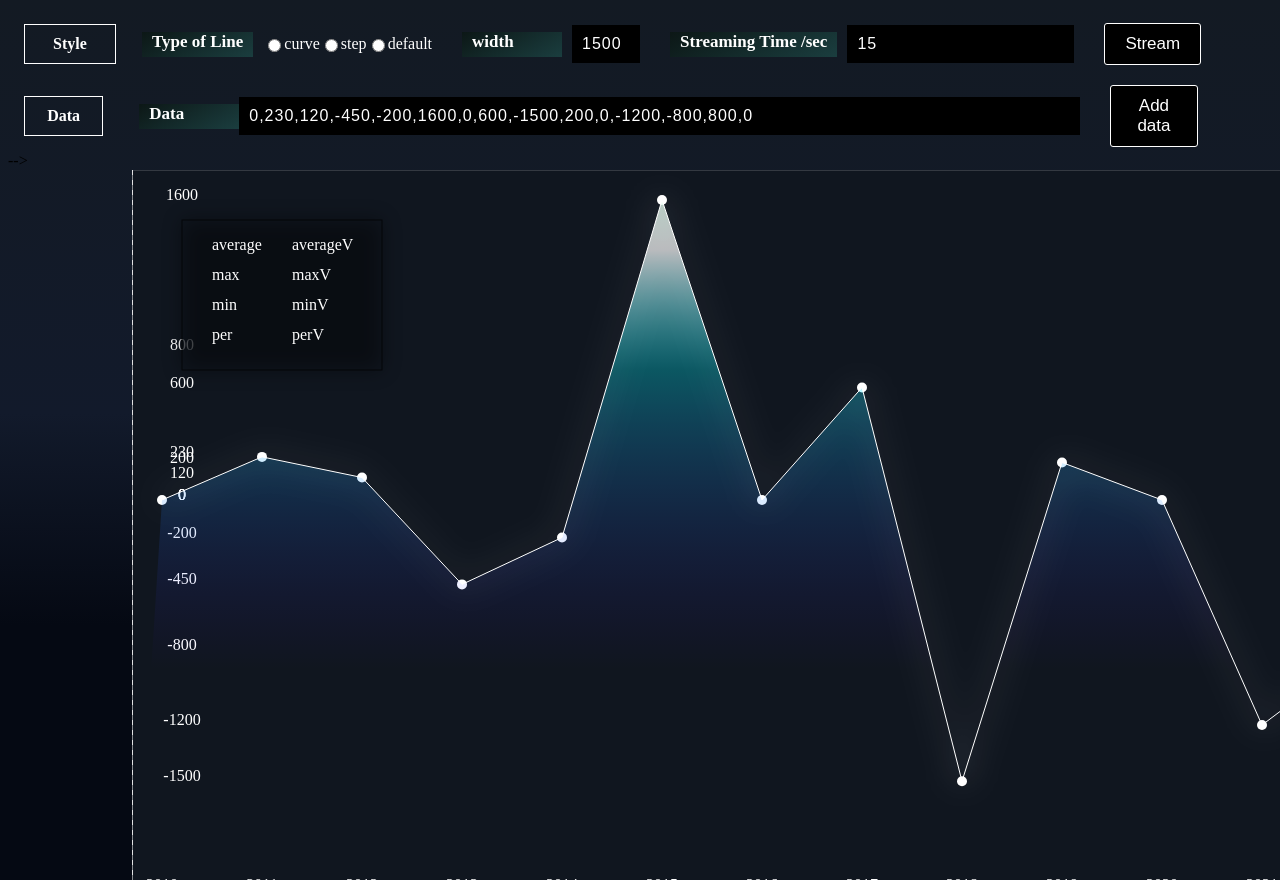
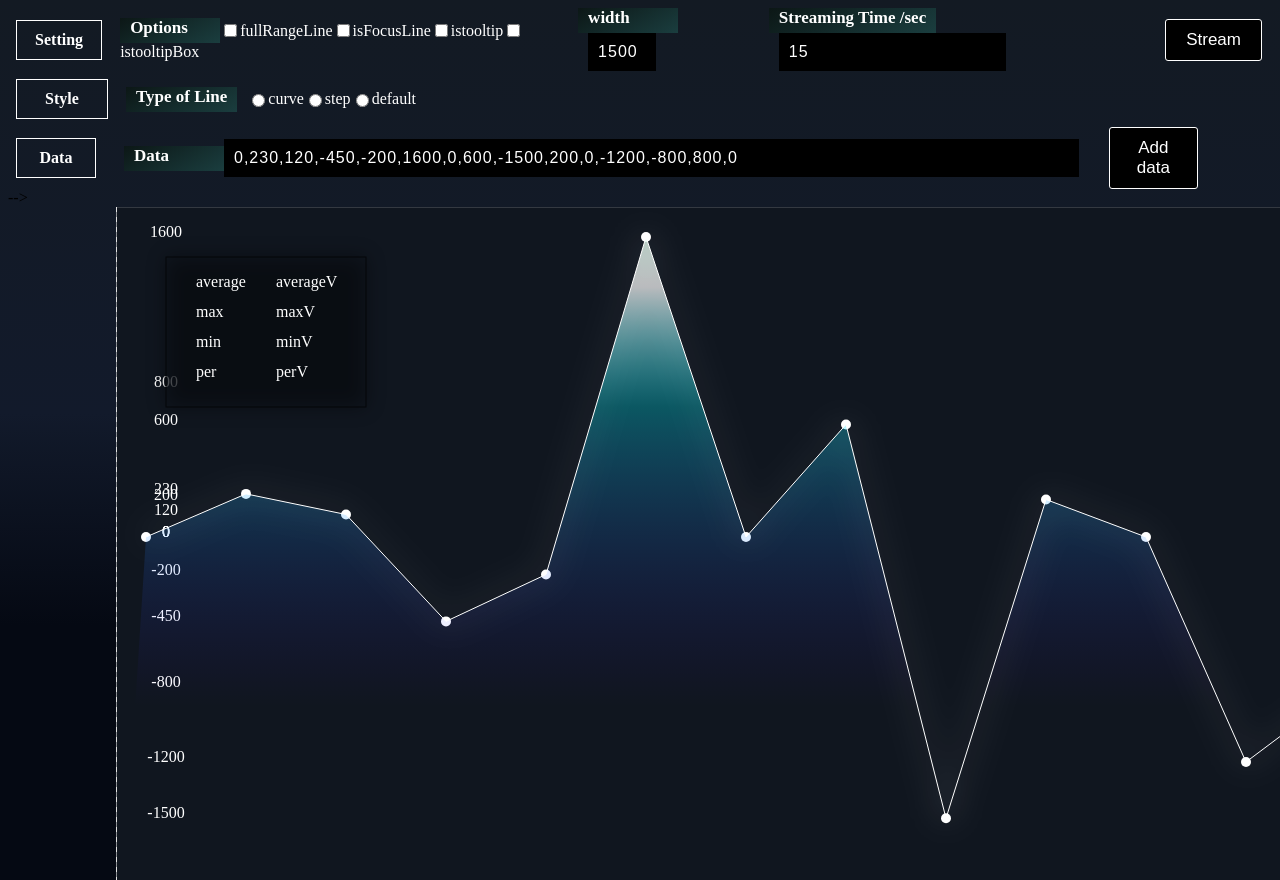
Before and after one commit to pikpokjeon/JS-Data-Visualization-Project, a website with bundled scripts: page index.html in a window 1280 px wide. Built offline with nearby package versions, Linux system fonts and the light colour scheme.

Commit message:
feature: change category of select options and adjust it

```diff
--- a/Charts/style.css
+++ b/Charts/style.css
@@ -1,59 +1,62 @@
 html {
-  background:linear-gradient(
-    0deg
-    , rgb(5 9 19) 29%, rgb(18 26 43) 53%, rgb(19 26 35) 100%);
+  background: linear-gradient( 0deg, rgb(5 9 19) 29%, rgb(18 26 43) 53%, rgb(19 26 35) 100%);
   height: 110vh;
   overflow-x: overlay;
 }
+
 main {
   margin: 0;
 }
+
 h4 {
   border: 1px solid;
   padding: 10px 13px;
   width: 8vh;
   text-align: center;
-    margin: 2vh 2vh;
+  margin: 1vh 1vh;
 }
+
 section {
   color: white;
   display: flex;
   align-items: baseline;
   justify-content: stretch;
 }
-section div{
+
+section div {
   /* width: 10vh;
     margin: 0 10px; */
 }
+
 article {
   display: flex;
   align-items: center;
 }
-article div{
+
+article div {
   display: inline-flex;
   flex-wrap: wrap;
   align-items: inherit;
   margin: 0 10px 0 10px;
 }
-#data-box{
+
+#data-box {
   width: 150vh;
 }
+
 label {
   font-weight: 600;
   font-size: 17px;
   background: #36b3ad57;
-  background: linear-gradient(
-331deg
- , rgb(31 74 76) -32%, rgb(12 23 22) 100%);
+  background: linear-gradient( 331deg, rgb(31 74 76) -32%, rgb(12 23 22) 100%);
   display: flex;
   padding-block-end: 5px;
   padding-left: 10px;
   padding-right: 10px;
   min-width: 80px;
+}
 
-}
 input[type="text"], textarea {
-
   background-color: black;
   color: white;
   border: 0;
@@ -61,28 +64,35 @@ input[type="text"], textarea {
   padding: 10px;
   font-size: 16px;
   letter-spacing: 1px;
+}
 
-}
 .input-wrap {
   width: 100%;
 }
+
 .input-group {
   flex-wrap: nowrap;
   width: 100%;
 }
+
 #width, #target {
   width: 6vh
 }
+
 #data-list {
-  width: 100%;}
+  width: 100%;
+}
+
 #svg-area {
   position: fixed;
   padding: 0;
   z-index: -990;
 }
-#search-answer{
+
+#search-answer {
   font-size: 20px;
 }
+
 button {
   background: black;
   color: white;
--- a/index.html
+++ b/index.html
@@ -14,19 +14,16 @@
   <main id="main">
     <section>
       <article>
-        <h4>Style</h4>
+        <h4>
+          Setting
+        </h4>
         <div>
-          <label for="type">Type of Line</label>
-          <div id="type-radio">
-            <input type="radio" name="radio" value="curve">curve
-            <input type="radio" name="radio" value="step">step
-            <input type="radio" name="radio" value="default">default
+          <label for="type">Options</label>
+          <input type="checkbox" name="checkbox" value="full-range-line">fullRangeLine
+          <input type="checkbox" name="checkbox" value="is-focus-line">isFocusLine
+          <input type="checkbox" name="checkbox" value="is-tooltip">istooltip
+          <input type="checkbox" name="checkbox" value="is-tooltip-box">istooltipBox
         </div>
-        </div>
-        <!-- <div>
-          <label for="target">target</label>
-          <div><input type="text" id="target" name="target" value="15" /></div>
-        </div> -->
         <div>
           <label for="width">width</label>
           <div><input type="text" id="width" name="width" value="1500" /></div>
@@ -42,9 +39,28 @@
         </div>
       </article>
     </section>
+    <section>
+      <article>
+        <h4>Style</h4>
+        <div>
+          <label for="type">Type of Line</label>
+          <div id="type-radio">
+            <input type="radio" name="radio" value="curve">curve
+            <input type="radio" name="radio" value="step">step
+            <input type="radio" name="radio" value="default">default
+          </div>
+        </div>
+        <!-- <div>
+          <label for="target">target</label>
+          <div><input type="text" id="target" name="target" value="15" /></div>
+        </div> -->
+
+
+      </article>
+    </section>
 
     <section>
-      <article id ="data-box">
+      <article id="data-box">
 
         <h4>Data</h4>
         <div class="input-wrap">
```
Lines whose indentation alone changed are shown as unchanged.
